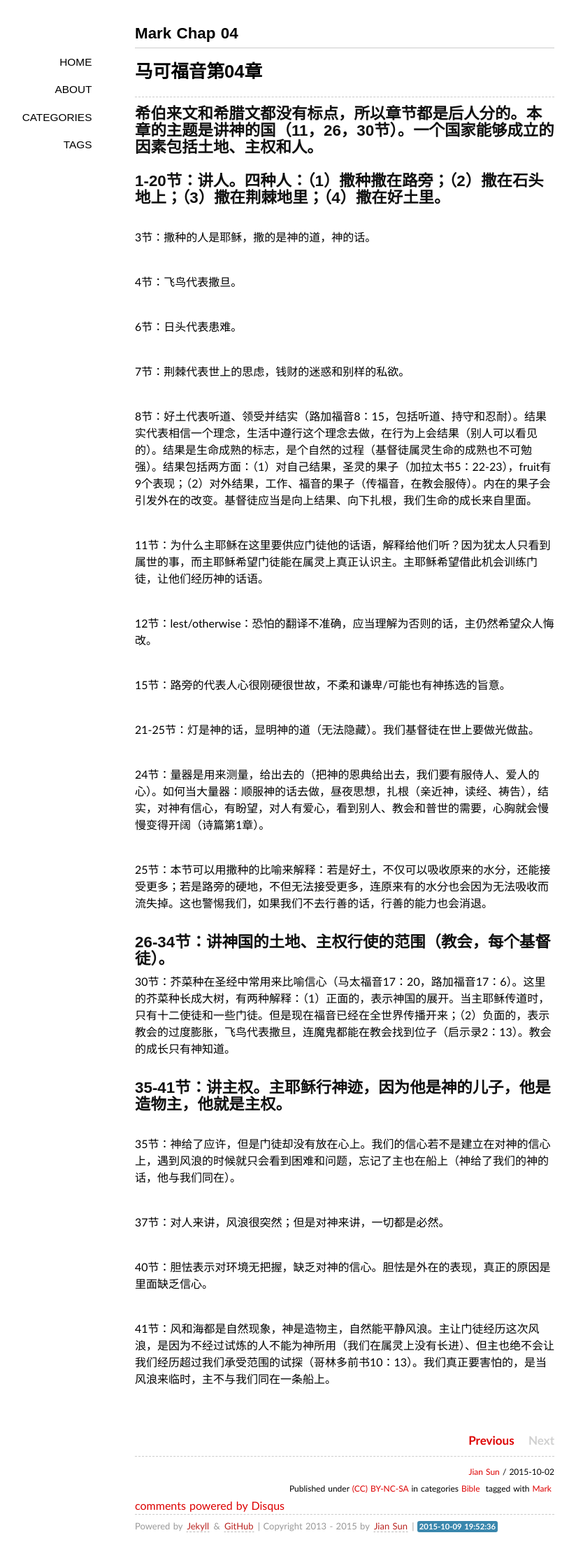
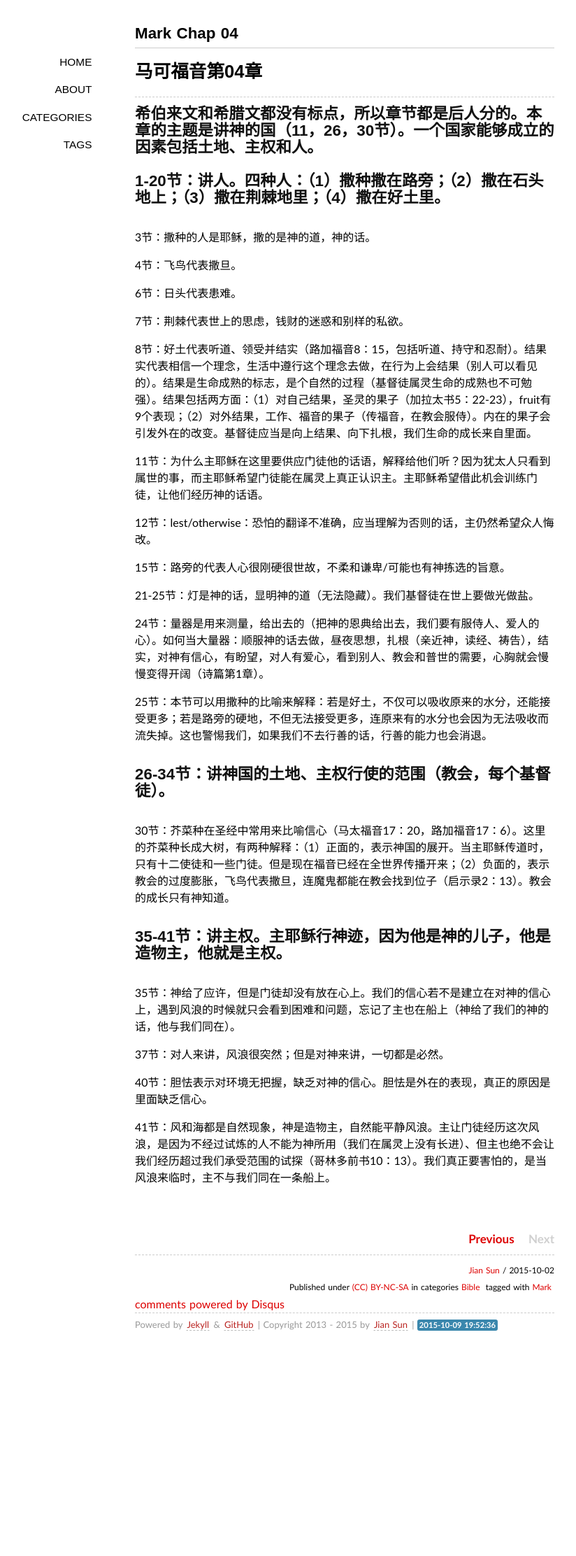
Before and after one commit to sjsprecious/sjsprecious.github.io, a Jekyll site: the page built from _posts/2015-10-02-Mark-CHAP-04.md, in a window 1280 px wide. Shown: the whole page at 70% size, without its empty margins (147-971 px from the left). Built offline with Jekyll 4.4.1, drawn with Linux system fonts in a browser that asks for light colours; some web fonts are replaced; comment, search, counter and statistics services are not loaded; after the commit the page ends 1936 px from its top, so only the background shows below that.

```diff
--- a/_posts/2015-10-02-Mark-CHAP-04.md
+++ b/_posts/2015-10-02-Mark-CHAP-04.md
@@ -15,38 +15,38 @@ tags:
 
 ## 1-20节：讲人。四种人：（1）撒种撒在路旁；（2）撒在石头地上；（3）撒在荆棘地里；（4）撒在好土里。<br><br>
 
-3节：撒种的人是耶稣，撒的是神的道，神的话。<br><br>
+3节：撒种的人是耶稣，撒的是神的道，神的话。<br>
 
-4节：飞鸟代表撒旦。<br><br>
+4节：飞鸟代表撒旦。<br>
 
-6节：日头代表患难。<br><br>
+6节：日头代表患难。<br>
 
-7节：荆棘代表世上的思虑，钱财的迷惑和别样的私欲。<br><br>
+7节：荆棘代表世上的思虑，钱财的迷惑和别样的私欲。<br>
 
-8节：好土代表听道、领受并结实（路加福音8：15，包括听道、持守和忍耐）。结果实代表相信一个理念，生活中遵行这个理念去做，在行为上会结果（别人可以看见的）。结果是生命成熟的标志，是个自然的过程（基督徒属灵生命的成熟也不可勉强）。结果包括两方面：（1）对自己结果，圣灵的果子（加拉太书5：22-23），fruit有9个表现；（2）对外结果，工作、福音的果子（传福音，在教会服侍）。内在的果子会引发外在的改变。基督徒应当是向上结果、向下扎根，我们生命的成长来自里面。<br><br>
+8节：好土代表听道、领受并结实（路加福音8：15，包括听道、持守和忍耐）。结果实代表相信一个理念，生活中遵行这个理念去做，在行为上会结果（别人可以看见的）。结果是生命成熟的标志，是个自然的过程（基督徒属灵生命的成熟也不可勉强）。结果包括两方面：（1）对自己结果，圣灵的果子（加拉太书5：22-23），fruit有9个表现；（2）对外结果，工作、福音的果子（传福音，在教会服侍）。内在的果子会引发外在的改变。基督徒应当是向上结果、向下扎根，我们生命的成长来自里面。<br>
 
-11节：为什么主耶稣在这里要供应门徒他的话语，解释给他们听？因为犹太人只看到属世的事，而主耶稣希望门徒能在属灵上真正认识主。主耶稣希望借此机会训练门徒，让他们经历神的话语。<br><br>
+11节：为什么主耶稣在这里要供应门徒他的话语，解释给他们听？因为犹太人只看到属世的事，而主耶稣希望门徒能在属灵上真正认识主。主耶稣希望借此机会训练门徒，让他们经历神的话语。<br>
 
-12节：lest/otherwise：恐怕的翻译不准确，应当理解为否则的话，主仍然希望众人悔改。<br><br>
+12节：lest/otherwise：恐怕的翻译不准确，应当理解为否则的话，主仍然希望众人悔改。<br>
 
-15节：路旁的代表人心很刚硬很世故，不柔和谦卑/可能也有神拣选的旨意。<br><br>
+15节：路旁的代表人心很刚硬很世故，不柔和谦卑/可能也有神拣选的旨意。<br>
 
-21-25节：灯是神的话，显明神的道（无法隐藏）。我们基督徒在世上要做光做盐。<br><br>
+21-25节：灯是神的话，显明神的道（无法隐藏）。我们基督徒在世上要做光做盐。<br>
 
-24节：量器是用来测量，给出去的（把神的恩典给出去，我们要有服侍人、爱人的心）。如何当大量器：顺服神的话去做，昼夜思想，扎根（亲近神，读经、祷告），结实，对神有信心，有盼望，对人有爱心，看到别人、教会和普世的需要，心胸就会慢慢变得开阔（诗篇第1章）。<br><br>
+24节：量器是用来测量，给出去的（把神的恩典给出去，我们要有服侍人、爱人的心）。如何当大量器：顺服神的话去做，昼夜思想，扎根（亲近神，读经、祷告），结实，对神有信心，有盼望，对人有爱心，看到别人、教会和普世的需要，心胸就会慢慢变得开阔（诗篇第1章）。<br>
 
 25节：本节可以用撒种的比喻来解释：若是好土，不仅可以吸收原来的水分，还能接受更多；若是路旁的硬地，不但无法接受更多，连原来有的水分也会因为无法吸收而流失掉。这也警惕我们，如果我们不去行善的话，行善的能力也会消退。<br><br>
 
-## 26-34节：讲神国的土地、主权行使的范围（教会，每个基督徒）。
+## 26-34节：讲神国的土地、主权行使的范围（教会，每个基督徒）。<br><br>
 
 30节：芥菜种在圣经中常用来比喻信心（马太福音17：20，路加福音17：6）。这里的芥菜种长成大树，有两种解释：（1）正面的，表示神国的展开。当主耶稣传道时，只有十二使徒和一些门徒。但是现在福音已经在全世界传播开来；（2）负面的，表示教会的过度膨胀，飞鸟代表撒旦，连魔鬼都能在教会找到位子（启示录2：13）。教会的成长只有神知道。<br><br>
 
 ## 35-41节：讲主权。主耶稣行神迹，因为他是神的儿子，他是造物主，他就是主权。<br><br>
 
-35节：神给了应许，但是门徒却没有放在心上。我们的信心若不是建立在对神的信心上，遇到风浪的时候就只会看到困难和问题，忘记了主也在船上（神给了我们的神的话，他与我们同在）。<br><br>
+35节：神给了应许，但是门徒却没有放在心上。我们的信心若不是建立在对神的信心上，遇到风浪的时候就只会看到困难和问题，忘记了主也在船上（神给了我们的神的话，他与我们同在）。<br>
 
-37节：对人来讲，风浪很突然；但是对神来讲，一切都是必然。<br><br>
+37节：对人来讲，风浪很突然；但是对神来讲，一切都是必然。<br>
 
-40节：胆怯表示对环境无把握，缺乏对神的信心。胆怯是外在的表现，真正的原因是里面缺乏信心。<br><br>
+40节：胆怯表示对环境无把握，缺乏对神的信心。胆怯是外在的表现，真正的原因是里面缺乏信心。<br>
 
 41节：风和海都是自然现象，神是造物主，自然能平静风浪。主让门徒经历这次风浪，是因为不经过试炼的人不能为神所用（我们在属灵上没有长进）、但主也绝不会让我们经历超过我们承受范围的试探（哥林多前书10：13）。我们真正要害怕的，是当风浪来临时，主不与我们同在一条船上。
```
